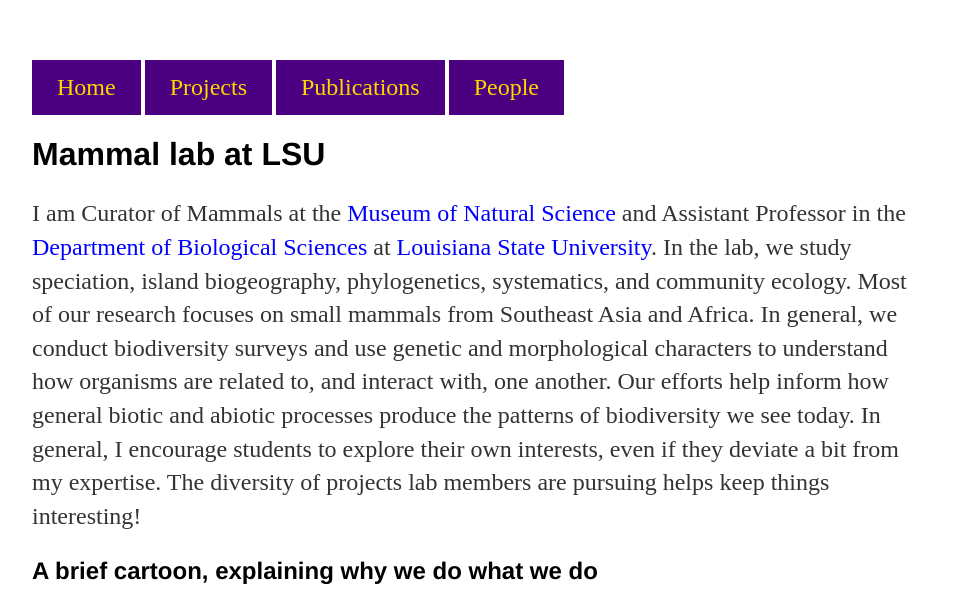
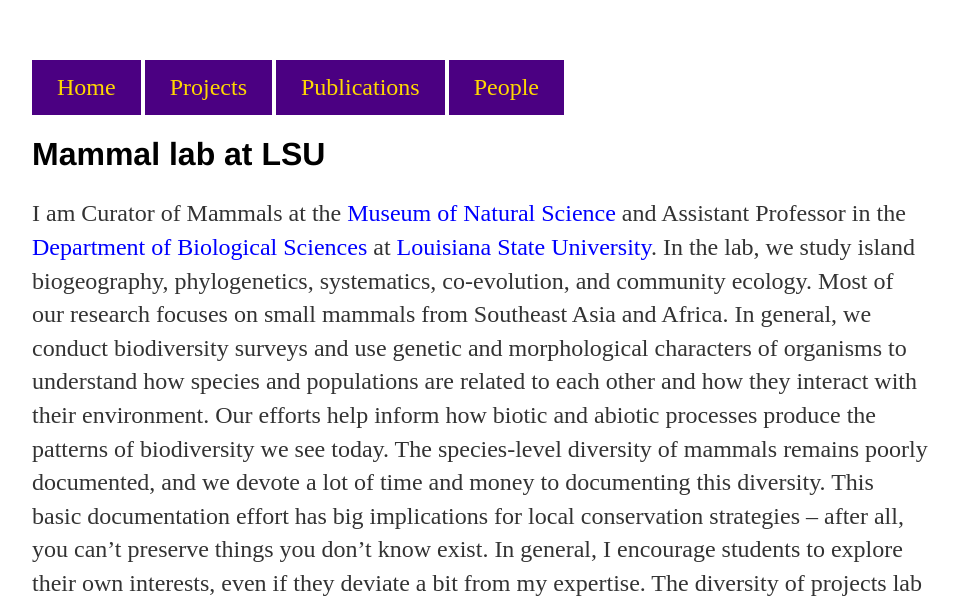
Before and after one commit to esselstyn/esselstyn.github.io, a Jekyll site: the page built from index.md, in a window 1280 px wide, cut to the strip 0-605 px from the top of the page. Shown: the whole strip, without its empty margins (160-1118 px from the left). Built offline with Jekyll 4.4.1, drawn with Linux system fonts in a browser that asks for light colours; some of the changed text lies outside the part shown.

Commit message:
Update index.md

```diff
--- a/index.md
+++ b/index.md
@@ -4,7 +4,7 @@ title: home
 ---
 
 # Mammal lab at LSU
-I am Curator of Mammals at the [Museum of Natural Science](https://www.lsu.edu/mns/) and Assistant Professor in the [Department of Biological Sciences](https://www.lsu.edu/science/biosci/) at [Louisiana State University](https://www.lsu.edu/). In the lab, we study speciation, island biogeography, phylogenetics, systematics, and community ecology.  Most of our research focuses on small mammals from Southeast Asia and Africa. In general, we conduct biodiversity surveys and use genetic and morphological characters to understand how organisms are related to, and interact with, one another.  Our efforts help inform how general biotic and abiotic processes produce the patterns of biodiversity we see today. In general, I encourage students to explore their own interests, even if they deviate a bit from my expertise. The diversity of projects lab members are pursuing helps keep things interesting!
+I am Curator of Mammals at the [Museum of Natural Science](https://www.lsu.edu/mns/) and Assistant Professor in the [Department of Biological Sciences](https://www.lsu.edu/science/biosci/) at [Louisiana State University](https://www.lsu.edu/). In the lab, we study island biogeography, phylogenetics, systematics, co-evolution, and community ecology.  Most of our research focuses on small mammals from Southeast Asia and Africa. In general, we conduct biodiversity surveys and use genetic and morphological characters of organisms to understand how species and populations are related to each other and how they interact with their environment.  Our efforts help inform how biotic and abiotic processes produce the patterns of biodiversity we see today. The species-level diversity of mammals remains poorly documented, and we devote a lot of time and money to documenting this diversity. This basic documentation effort has big implications for local conservation strategies -- after all, you can't preserve things you don't know exist. In general, I encourage students to explore their own interests, even if they deviate a bit from my expertise. The diversity of projects lab members are pursuing helps keep things interesting!
 
 ## A brief cartoon, explaining why we do what we do
 <iframe src="https://player.vimeo.com/video/131050377?byline=0&portrait=0" width="934" height="525" frameborder="0" webkitallowfullscreen mozallowfullscreen allowfullscreen></iframe>
```
